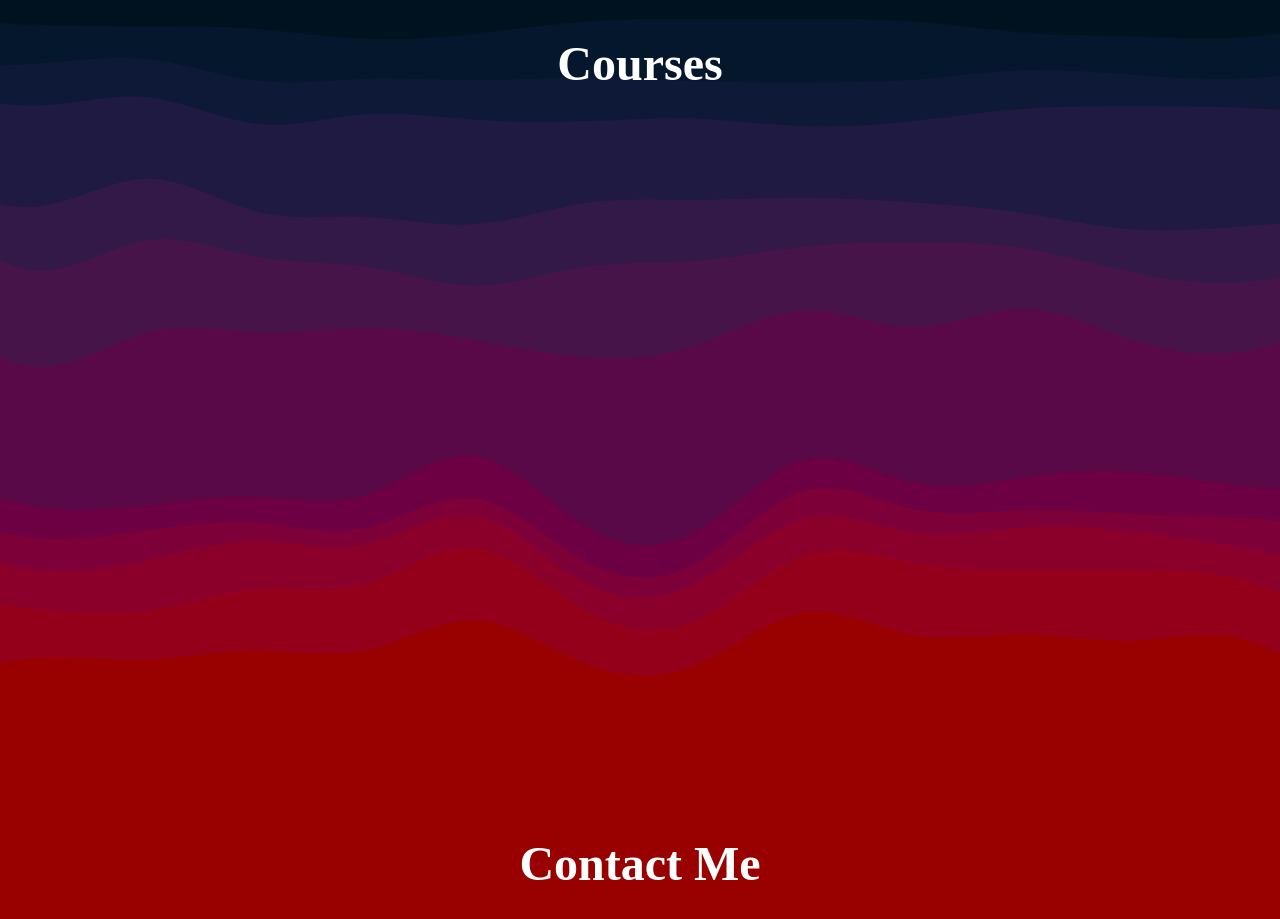
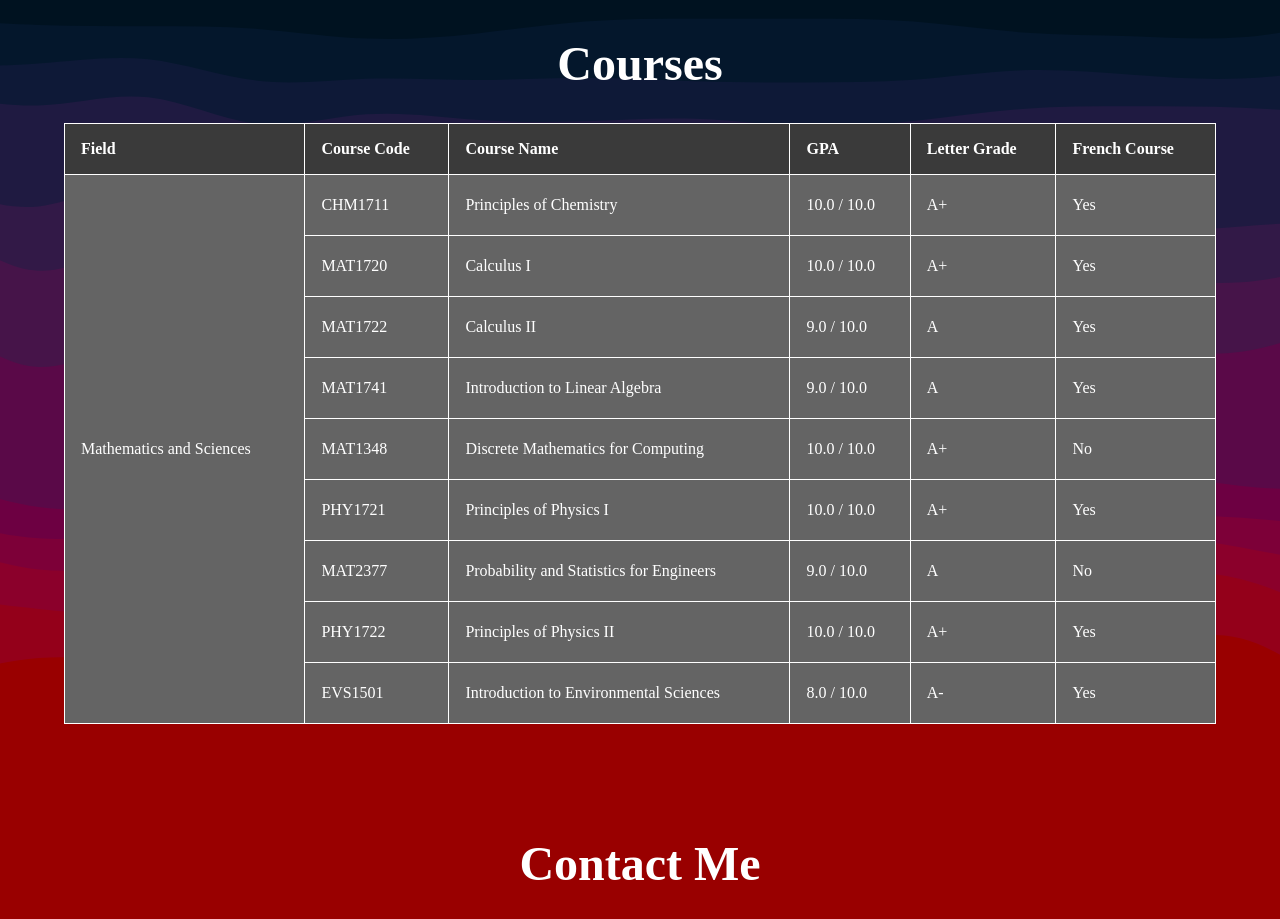
Before and after one commit to eliearja/portfolio-website, a React (Vite) app: page / in a window 1280 px wide. Shown: the part 4060-4979 px from the top of the page. Built offline with nearby package versions, Linux system fonts and the light colour scheme; a web font is replaced by a local one.

Commit message:
First attempt at Courses Page

```diff
--- a/src/data/Data.jsx
+++ b/src/data/Data.jsx
@@ -175,3 +175,289 @@ export const JobExperiences = [
     ],
   },
 ];
+
+export const CoursesTaken = {
+  "Mathematics and Sciences": [
+    {
+      code: "CHM1711",
+      name: "Principles of Chemistry",
+      gpa: "10.0 / 10.0",
+      letter: "A+",
+      isFrench: true
+    },
+    {
+      code: "MAT1720",
+      name: "Calculus I",
+      gpa: "10.0 / 10.0",
+      letter: "A+",
+      isFrench: true
+    },
+    {
+      code: "MAT1722",
+      name: "Calculus II",
+      gpa: "9.0 / 10.0",
+      letter: "A",
+      isFrench: true
+    },
+    {
+      code: "MAT1741",
+      name: "Introduction to Linear Algebra",
+      gpa: "9.0 / 10.0",
+      letter: "A",
+      isFrench: true
+    },
+    {
+      code: "MAT1348",
+      name: "Discrete Mathematics for Computing",
+      gpa: "10.0 / 10.0",
+      letter: "A+",
+      isFrench: false
+    },
+    {
+      code: "PHY1721",
+      name: "Principles of Physics I",
+      gpa: "10.0 / 10.0",
+      letter: "A+",
+      isFrench: true
+    },
+    {
+      code: "MAT2377",
+      name: "Probability and Statistics for Engineers",
+      gpa: "9.0 / 10.0",
+      letter: "A",
+      isFrench: false
+    },
+    {
+      code: "PHY1722",
+      name: "Principles of Physics II",
+      gpa: "10.0 / 10.0",
+      letter: "A+",
+      isFrench: true
+    },
+    {
+      code: "EVS1501",
+      name: "Introduction to Environmental Sciences",
+      gpa: "8.0 / 10.0",
+      letter: "A-",
+      isFrench: true
+    },
+  ],
+  "Software Engineering": [
+    {
+      code: "ITI1520",
+      name: "Introduction to Computing I",
+      gpa: "9.0 / 10.0",
+      letter: "A",
+      isFrench: true
+    },
+    {
+      code: "ITI1521",
+      name: "Introduction to Computing II",
+      gpa: "10.0 / 10.0",
+      letter: "A+",
+      isFrench: true
+    },
+    {
+      code: "SEG2505",
+      name: "Introduction to Software Engineering",
+      gpa: "10.0 / 10.0",
+      letter: "A+",
+      isFrench: true
+    },
+    {
+      code: "SEG3503",
+      name: "Software Quality Assurance",
+      gpa: "10.0 / 10.0",
+      letter: "A+",
+      isFrench: true
+    },
+    {
+      code: "SEG3525",
+      name: "Analysis and Design of User Interfaces",
+      gpa: "10.0 / 10.0",
+      letter: "A+",
+      isFrench: true
+    },
+    {
+      code: "SEG2106",
+      name: "Software Construction",
+      gpa: "10.0 / 10.0",
+      letter: "A+",
+      isFrench: false
+    },
+    {
+      code: "SEG2911",
+      name: "Professional Software Engineering Practice",
+      gpa: "8.0 / 10.0",
+      letter: "A-",
+      isFrench: true
+    },
+    {
+      code: "SEG3101",
+      name: "Software Requirements Analysis",
+      gpa: "8.0 / 10.0",
+      letter: "A-",
+      isFrench: false
+    },
+    {
+      code: "SEG3102",
+      name: "Software Design and Architecture",
+      gpa: "10.0 / 10.0",
+      letter: "A+",
+      isFrench: false
+    },
+    {
+      code: "SEG4145",
+      name: "Real Time and Embedded Software Design",
+      gpa: "9.0 / 10.0",
+      letter: "A",
+      isFrench: false
+    },
+    {
+      code: "SEG4910",
+      name: "Software Engineering Capstone Project I",
+      gpa: "10.0 / 10.0",
+      letter: "A+",
+      isFrench: false
+    },
+    {
+      code: "SEG4911",
+      name: "Software Engineering Capstone Project II",
+      gpa: "9.0 / 10.0",
+      letter: "A",
+      isFrench: false
+    },
+    {
+      code: "SEG4505",
+      name: "Software Project Management",
+      gpa: "8.0 / 10.0",
+      letter: "A-",
+      isFrench: true
+    },
+  ],
+  "Computer Sciences" : [
+    {
+      code: "CSI2510",
+      name: "Data Structures and Algorithms",
+      gpa: "10.0 / 10.0",
+      letter: "A+",
+      isFrench: true
+    },
+    {
+      code: "CSI3531",
+      name: "Operating Systems",
+      gpa: "10.0 / 10.0",
+      letter: "A+",
+      isFrench: true
+    },
+    {
+      code: "CSI2501",
+      name: "Discrete Structures",
+      gpa: "8.0 / 10.0",
+      letter: "A-",
+      isFrench: true
+    },
+    {
+      code: "CSI2532",
+      name: "Databases I",
+      gpa: "10.0 / 10.0",
+      letter: "A+",
+      isFrench: true
+    },
+    {
+      code: "CSI2372",
+      name: "Advanced Programming Concepts with C++",
+      gpa: "9.0 / 10.0",
+      letter: "A",
+      isFrench: false
+    },
+    {
+      code: "CSI3105",
+      name: "Design and Analysis of Algorithms I",
+      gpa: "9.0 / 10.0",
+      letter: "A",
+      isFrench: false
+    },
+    {
+      code: "CSI3140",
+      name: "WWW Structures, Techniques and Standards",
+      gpa: "9.0 / 10.0",
+      letter: "A",
+      isFrench: false
+    },
+    {
+      code: "CSI4506",
+      name: "Introduction to Artificial Intelligence",
+      gpa: "9.0 / 10.0",
+      letter: "A",
+      isFrench: true
+    },
+  ],
+  "Computer Engineering" : [
+    {
+      code: "ITI1100",
+      name: "Digital Systems I",
+      gpa: "9.0 / 10.0",
+      letter: "A",
+      isFrench: false
+    },
+    {
+      code: "CEG2136",
+      name: "Computer Architecture I",
+      gpa: "10.0 / 10.0",
+      letter: "A+",
+      isFrench: false
+    },
+    {
+      code: "CEG3585",
+      name: "Introduction to Data Communications and Networking",
+      gpa: "10.0 / 10.0",
+      letter: "A+",
+      isFrench: true
+    },
+  ],
+  "Others": [
+    {
+      code: "FRA1528",
+      name: "Technical Report Writing",
+      gpa: "8.0 / 10.0",
+      letter: "A-",
+      isFrench: true
+    },
+    {
+      code: "GNG1505",
+      name: "Engineering Mechanics",
+      gpa: "9.0 / 10.0",
+      letter: "A",
+      isFrench: true
+    },
+    {
+      code: "MCG1500",
+      name: "Introduction to Mechanical Engineering",
+      gpa: "9.0 / 10.0",
+      letter: "A",
+      isFrench: true
+    },
+    {
+      code: "ECO1192",
+      name: "Engineering Economics",
+      gpa: "9.0 / 10.0",
+      letter: "A",
+      isFrench: false
+    },
+    {
+      code: "ESP1991",
+      name: "Elementary Spanish I",
+      gpa: "10.0 / 10.0",
+      letter: "A+",
+      isFrench: false
+    },
+    {
+      code: "CLA2130",
+      name: "Introduction to Greek Literature",
+      gpa: "8.0 / 10.0",
+      letter: "A-",
+      isFrench: false
+    },
+  ]
+};
--- a/src/pages/Courses/Courses.css
+++ b/src/pages/Courses/Courses.css
@@ -15,3 +15,30 @@
 .CoursesTitle {
   font-size: 3rem;
 }
+
+.CoursesHolder {
+  display: flex;
+  flex: 1;
+  width: 100%;
+  padding-bottom: 5rem;
+}
+
+table {
+  border-collapse: collapse;
+  width: 100%;
+}
+
+th,
+td {
+  border: 1px solid #ffffff;
+  padding: 1rem;
+  text-align: left;
+}
+
+th {
+  background-color: #3a3a3a;
+}
+
+tbody {
+  background-color: #646464;
+}
--- a/src/pages/Courses/Courses.jsx
+++ b/src/pages/Courses/Courses.jsx
@@ -1,9 +1,41 @@
+import { CoursesTaken } from "../../data/Data";
 import "./Courses.css";
 
 function Courses() {
   return (
     <div className="Courses" id="courses">
       <h1 className="CoursesTitle">Courses</h1>
+      <div className="CoursesHolder">
+        <table>
+          <thead>
+            <tr>
+              <th>Field</th>
+              <th>Course Code</th>
+              <th>Course Name</th>
+              <th>GPA</th>
+              <th>Letter Grade</th>
+              <th>French Course</th>
+            </tr>
+          </thead>
+          <tbody>
+            {/* Mathematics and Sciences */}
+            {CoursesTaken["Mathematics and Sciences"].map((course, index) => (
+              <tr key={course.code}>
+                {index === 0 && (
+                  <td rowSpan={CoursesTaken["Mathematics and Sciences"].length}>
+                    Mathematics and Sciences
+                  </td>
+                )}
+                <td>{course.code}</td>
+                <td>{course.name}</td>
+                <td>{course.gpa}</td>
+                <td>{course.letter}</td>
+                <td>{course.isFrench ? "Yes" : "No"}</td>
+              </tr>
+            ))}
+          </tbody>
+        </table>
+      </div>
     </div>
   );
 }
--- a/src/pages/Experience/components/ExperienceCard.jsx
+++ b/src/pages/Experience/components/ExperienceCard.jsx
@@ -30,7 +30,7 @@ ExperienceCard.propTypes = {
   title: PropTypes.string.isRequired,
   location: PropTypes.string.isRequired,
   time: PropTypes.string.isRequired,
-  description: PropTypes.string.isRequired,
+  description: PropTypes.array.isRequired,
 };
 
 export default ExperienceCard;
--- a/src/pages/Skills/Skills.jsx
+++ b/src/pages/Skills/Skills.jsx
@@ -14,6 +14,7 @@ function Skills() {
           {extendedSkills.map((skill, index) => (
             <SkillsCard
               key={index}
+              id={index}
               name={skill.name}
               image={skill.logo}
               altName={skill.alt}
```
